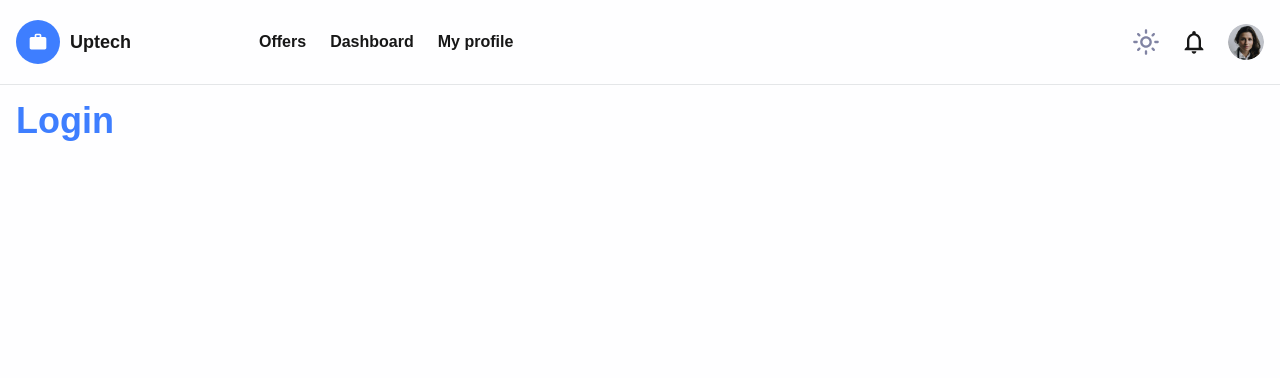
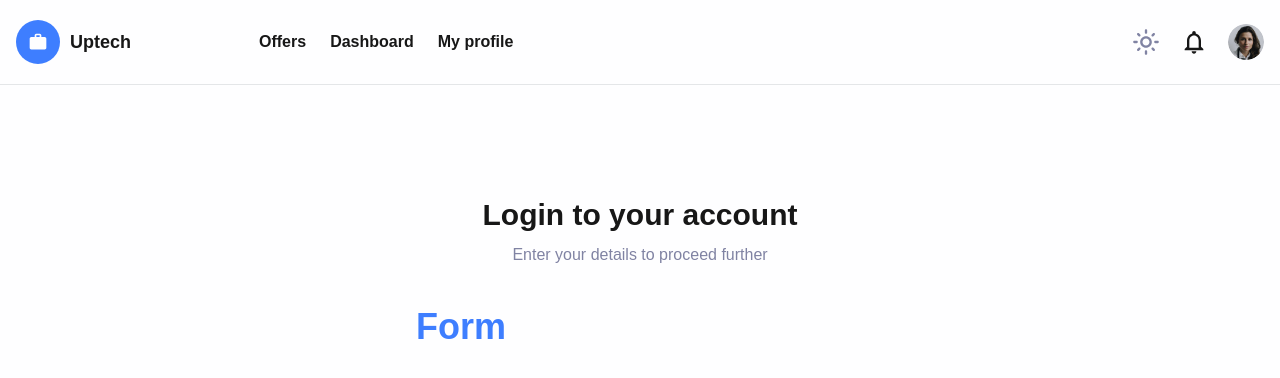
Before and after one commit to mateuszwiniarczyk/uptech-dev, a Next.js app: page /login in a window 1280 px wide. Shown: the top 378 px of the page. Built offline with nearby package versions, Linux system fonts and the light colour scheme.

Commit message:
feat: add content wrapper for auth routes

```diff
--- /dev/null
+++ b/src/features/auth/components/ContentWrapper.tsx
@@ -0,0 +1,21 @@
+interface ContentWrapperProps {
+  children: React.ReactNode;
+  header: string;
+  description: string;
+}
+
+const ContentWrapper = ({
+  children,
+  header,
+  description,
+}: ContentWrapperProps) => (
+  <div className='flex flex-1 flex-col justify-center pb-8 pt-24'>
+    <div className='mb-20 text-center xl:mb-10'>
+      <h2 className='mb-2.5 dark:text-white'>{header}</h2>
+      <p className='text-slate-100'>{description}</p>
+    </div>
+    <div className='mx-auto w-full max-w-md'>{children}</div>
+  </div>
+);
+
+export { ContentWrapper };
--- a/src/features/auth/routes/Login.tsx
+++ b/src/features/auth/routes/Login.tsx
@@ -1,3 +1,12 @@
-const Login = () => <h1 className='text-primary-200'>Login</h1>;
+import { ContentWrapper } from '@/features/auth/components/ContentWrapper';
+
+const Login = () => (
+  <ContentWrapper
+    header='Login to your account'
+    description='Enter your details to proceed further'
+  >
+    <h1 className='text-primary-200'>Form</h1>
+  </ContentWrapper>
+);
 
 export { Login };
```
